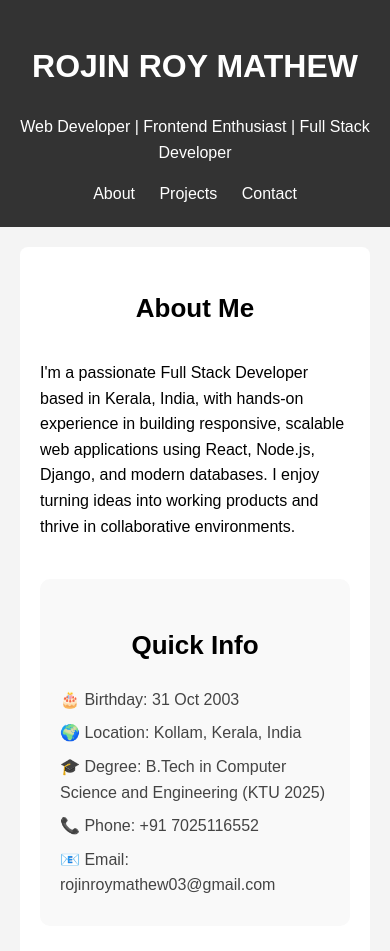
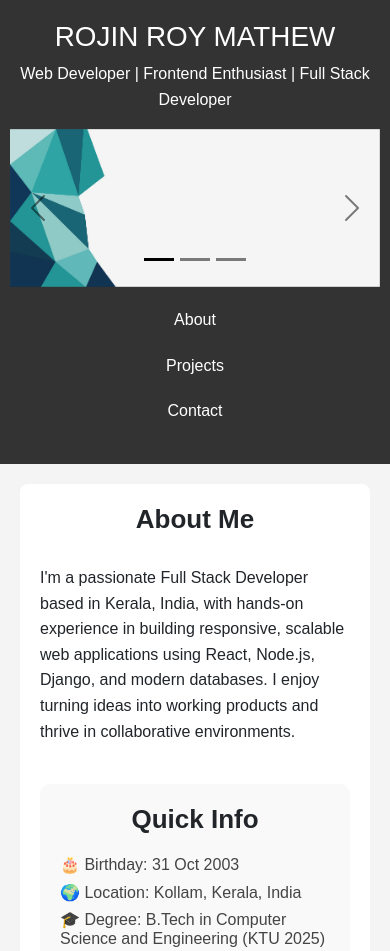
Before and after one commit to RojinRoyMathew/host-webpage, a plain HTML site: page home.html in a window 390 px wide. Shown: the top 951 px of the page. Drawn offline with nearby package versions, Linux system fonts and the light colour scheme.

Commit message:
adding image to increase proffessionalism

```diff
--- a/css/style.css
+++ b/css/style.css
@@ -266,3 +266,34 @@ footer {
   .contact-info a:hover {
     text-decoration: underline;
   }
+
+   nav {
+    background-color: #333;
+    padding: 15px 0;
+    text-align: center;
+  }
+
+  nav a {
+    color: #fff;
+    text-decoration: none;
+    margin: 0 20px;
+    font-size: 16px;
+    font-weight: 500;
+    transition: color 0.3s ease;
+  }
+
+  nav a:hover {
+    color: #00bcd4;
+  }
+
+  @media (max-width: 600px) {
+    nav {
+      display: flex;
+      flex-direction: column;
+      gap: 10px;
+    }
+
+    nav a {
+      margin: 5px 0;
+    }
+  }
--- a/home.html
+++ b/home.html
@@ -4,17 +4,57 @@
   <meta charset="UTF-8" />
   <meta name="viewport" content="width=device-width, initial-scale=1.0"/>
   <title>Rojin Roy Mathew - Portfolio</title>
+  <link href="https://cdn.jsdelivr.net/npm/bootstrap@5.3.7/dist/css/bootstrap.min.css" rel="stylesheet" integrity="sha384-LN+7fdVzj6u52u30Kp6M/trliBMCMKTyK833zpbD+pXdCLuTusPj697FH4R/5mcr" crossorigin="anonymous">
+<script src="https://cdn.jsdelivr.net/npm/bootstrap@5.3.7/dist/js/bootstrap.bundle.min.js" integrity="sha384-ndDqU0Gzau9qJ1lfW4pNLlhNTkCfHzAVBReH9diLvGRem5+R9g2FzA8ZGN954O5Q" crossorigin="anonymous"></script>
   <link rel="stylesheet" href="css/style.css" />
 </head>
 <body>
   <header>
     <h1>ROJIN ROY MATHEW</h1>
     <p>Web Developer | Frontend Enthusiast | Full Stack Developer</p>
-    <nav>
-      <a href="#about">About</a>
-      <a href="#projects">Projects</a>
-      <a href="#contact">Contact</a>
-    </nav>
+   <div id="carouselExampleDark" class="carousel carousel-dark slide">
+  <div class="carousel-indicators">
+    <button type="button" data-bs-target="#carouselExampleDark" data-bs-slide-to="0" class="active" aria-current="true" aria-label="Slide 1"></button>
+    <button type="button" data-bs-target="#carouselExampleDark" data-bs-slide-to="1" aria-label="Slide 2"></button>
+    <button type="button" data-bs-target="#carouselExampleDark" data-bs-slide-to="2" aria-label="Slide 3"></button>
+  </div>
+  <div class="carousel-inner">
+    <div class="carousel-item active" data-bs-interval="10000">
+      <img src="image/image1.jpg" class="d-block w-100" alt="...">
+      <div class="carousel-caption d-none d-md-block">
+        <h5>First slide label</h5>
+        <p>Some representative placeholder content for the first slide.</p>
+      </div>
+    </div>
+    <div class="carousel-item" data-bs-interval="2000">
+      <img src="image/image1.jpg" class="d-block w-100" alt="...">
+      <div class="carousel-caption d-none d-md-block">
+        <h5>Second slide label</h5>
+        <p>Some representative placeholder content for the second slide.</p>
+      </div>
+    </div>
+    <div class="carousel-item">
+      <img src="image/image1.jpg" class="d-block w-100" alt="...">
+      <div class="carousel-caption d-none d-md-block">
+        <h5>Third slide label</h5>
+        <p>Some representative placeholder content for the third slide.</p>
+      </div>
+    </div>
+  </div>
+  <button class="carousel-control-prev" type="button" data-bs-target="#carouselExampleDark" data-bs-slide="prev">
+    <span class="carousel-control-prev-icon" aria-hidden="true"></span>
+    <span class="visually-hidden">Previous</span>
+  </button>
+  <button class="carousel-control-next" type="button" data-bs-target="#carouselExampleDark" data-bs-slide="next">
+    <span class="carousel-control-next-icon" aria-hidden="true"></span>
+    <span class="visually-hidden">Next</span>
+  </button>
+</div>
+  <nav>
+  <a href="#about">About</a>
+  <a href="#projects">Projects</a>
+  <a href="#contact">Contact</a>
+</nav>
   </header>
 
   <section id="about">
```
Also changed, not shown: image/Home-page.PNG (added), image/image1.jpg (added), image/image2.jpg (added), image/image3.jpg (added).
